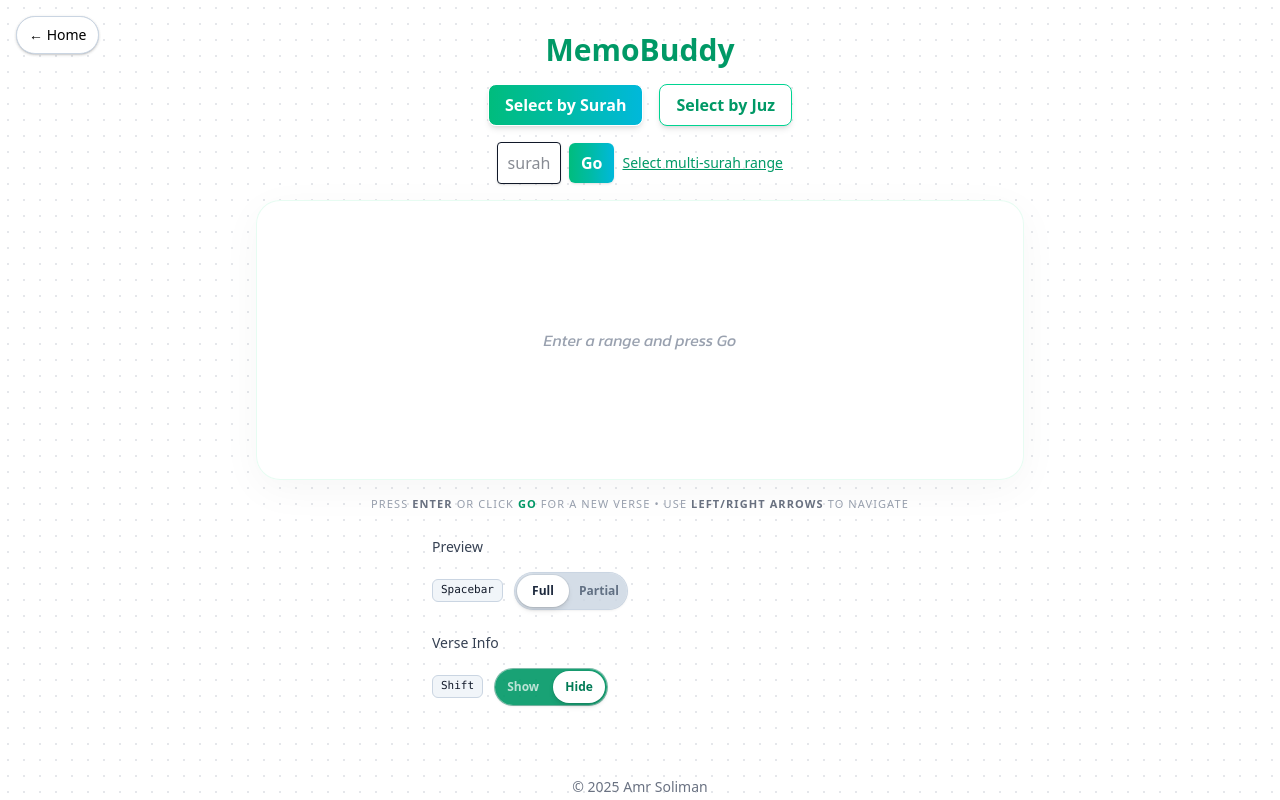
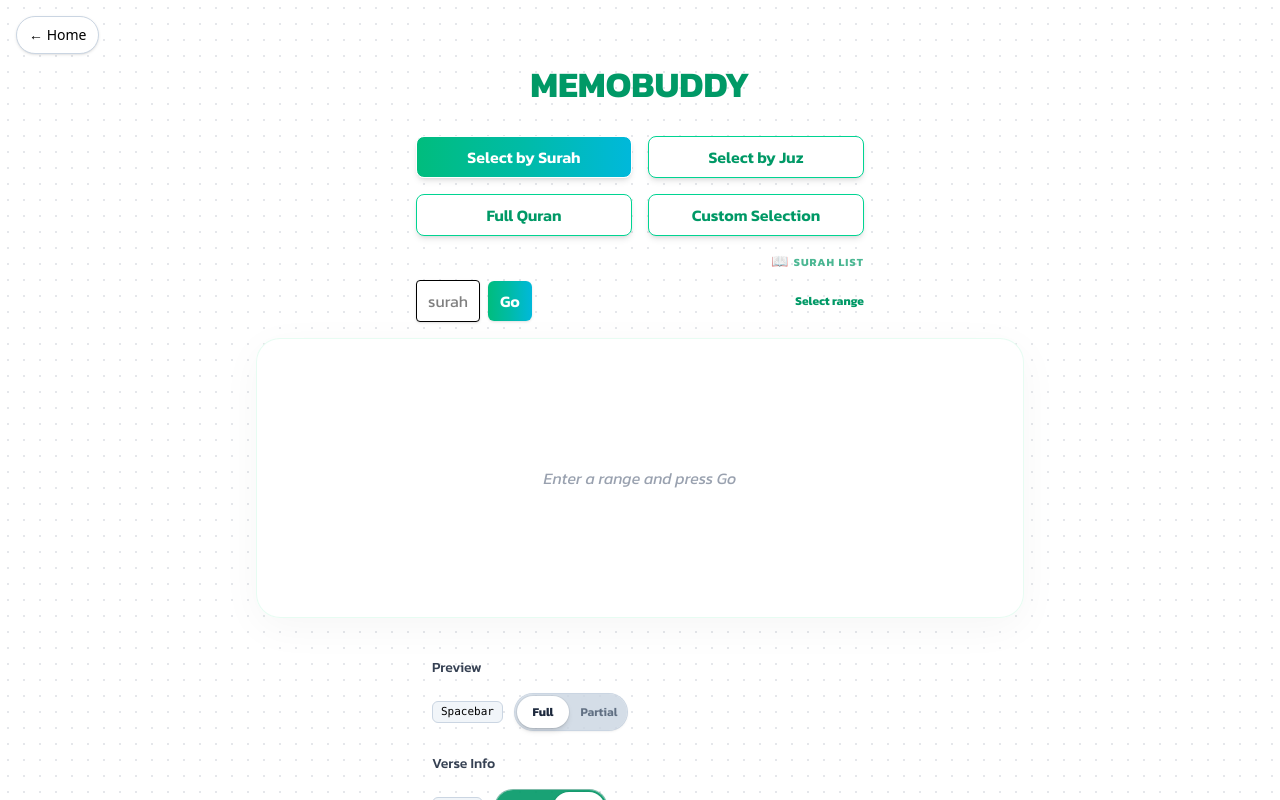
Before and after one commit to awsolim/ayahvault, a React (Vite) app: page /memobuddy in a window 1280 px wide. Both pictures are taken after a click on the button "Select by Surah". Shown: the top 800 px of the page. Built offline with nearby package versions, Linux system fonts and the light colour scheme; no server answers; a web font is replaced by a local one.

Commit message:
added two new modes: full and custom

```diff
--- a/src/apps/memobuddy/MemoBuddy.tsx
+++ b/src/apps/memobuddy/MemoBuddy.tsx
@@ -1,5 +1,6 @@
+// src/apps/memobuddy/MemoBuddy.tsx
+
 import { useState, useCallback } from 'react';
-import { useNavigate } from 'react-router-dom';
 import Footer from '../../components/layout/Footer';
 import { useRandomVerse } from './hooks/useRandomVerse';
 import { useKeyboardNav } from './hooks/useKeyboardNav';
@@ -8,114 +9,115 @@ import { RangeInput } from './components/RangeInput';
 import { VerseCard } from './components/VerseCard';
 import { PreviewControls } from './components/PreviewControls';
 import { InfoToggle } from './components/InfoToggle';
+import { CustomSelection } from './components/CustomSelection';
+import { SurahReference } from './components/SurahReference'; // NEW Component
 import Seo from '../../lib/Seo';
 
-export function MemoBuddy() {
-  const nav = useNavigate();
-
-  // UI state
-  const [mode, setMode] = useState<'surah' | 'juz' | null>(null);
+export default function MemoBuddy() {
+  const [mode, setMode] = useState<'surah' | 'juz' | 'full' | 'custom' | null>(null);
   const [rangeStart, setRangeStart] = useState<string>('');
   const [rangeEnd, setRangeEnd] = useState<string>('');
   const [useMultiRange, setUseMultiRange] = useState(false);
+
+  const [isRefOpen, setIsRefOpen] = useState(false); // Modal state
+
+  const [customConfig, setCustomConfig] = useState({
+    type: 'include',
+    items: [] as {type: 'surah' | 'juz', val: number}[],
+    exact: { startSurah: 1, startAyah: 1, endSurah: 1, endAyah: 7 }
+  });
+
   const [partialMode, setPartialMode] = useState(false);
   const [partialWordCount, setPartialWordCount] = useState(1);
   const [showInfo, setShowInfo] = useState(true);
   const [hasInteracted, setHasInteracted] = useState(false);
 
-  // Logic hooks
   const {
     randomVerse, errorMessage,
     generateRandomVerse, navigateToAdjacentVerse
   } = useRandomVerse();
 
-  // Keyboard nav
+  const handleGo = useCallback(() => {
+    const activeEl = document.activeElement;
+    if (activeEl && (activeEl.tagName === 'INPUT' || activeEl.tagName === 'SELECT')) {
+      if (mode === 'custom') return;
+    }
+    if (!mode) return;
+    setHasInteracted(true);
+    let config: any = {};
+    if (mode === 'surah' || mode === 'juz') {
+      config = {
+        start: rangeStart || "1",
+        end: useMultiRange ? (rangeEnd || rangeStart || "1") : (rangeStart || "1")
+      };
+    } else if (mode === 'custom') {
+      config = customConfig;
+    } else if (mode === 'full') {
+      config = {};
+    }
+    generateRandomVerse(mode, config);
+  }, [mode, rangeStart, rangeEnd, useMultiRange, customConfig, generateRandomVerse]);
+
   useKeyboardNav(
-    randomVerse,
-    partialMode,
-    () => {
-      setHasInteracted(true);
-      const start = Number(rangeStart);
-      const end = useMultiRange ? Number(rangeEnd) : start;
-      generateRandomVerse(mode!, start, end);
-    },
-    () => setPartialMode(p => !p),
-    (delta) => setPartialWordCount(c => Math.max(1, c + delta)),
-    (offset) => {
-      const start = Number(rangeStart);
-      const end = useMultiRange ? Number(rangeEnd) : start;
-      navigateToAdjacentVerse(offset, mode!, start, end);
-    }
+    randomVerse, partialMode, handleGo,
+    () => setPartialMode(v => !v),
+    (delta) => setPartialWordCount(prev => Math.max(1, prev + delta)),
+    (offset) => navigateToAdjacentVerse(offset)
   );
 
-  // Touch UI prev/next handlers for VerseCard
-  const handlePrev = useCallback(() => {
-    if (!mode) return;
-    const start = Number(rangeStart);
-    const end = useMultiRange ? Number(rangeEnd) : start;
-    navigateToAdjacentVerse(-1, mode, start, end);
-  }, [mode, rangeStart, rangeEnd, useMultiRange, navigateToAdjacentVerse]);
+  return (
+    <div className="flex flex-col items-center min-h-screen py-8 px-4 font-kanit relative">
+      <Seo title="MemoBuddy" />
 
-  const handleNext = useCallback(() => {
-    if (!mode) return;
-    const start = Number(rangeStart);
-    const end = useMultiRange ? Number(rangeEnd) : start;
-    navigateToAdjacentVerse(1, mode, start, end);
-  }, [mode, rangeStart, rangeEnd, useMultiRange, navigateToAdjacentVerse]);
+      {/* 114 Surahs Reference Modal */}
+      <SurahReference isOpen={isRefOpen} onClose={() => setIsRefOpen(false)} />
 
-  return (
-    <div className="min-h-screen flex flex-col items-center justify-center text-gray-900">
-      <Seo
-        title="MemoBuddy – Random Quran Verse Generator | AyahVault"
-        description="Generate random Quran verses by Surah or Juz for memorization and reflection. Toggle partial previews and navigate verses easily."
-        canonical="https://ayahvault.com/memobuddy"
-        ogTitle="MemoBuddy – Random Quran Verse Generator"
-        ogDescription="Select Surah or Juz and get a random ayah for practice."
-        ogImage="https://ayahvault.com/og/memobuddy.png"
-        ogUrl="https://ayahvault.com/memobuddy"
-        keywords="random Quran verse, Quran memorization, Surah generator, Juz generator"
-      />
+      <h1 className="text-4xl font-bold text-emerald-600 mb-8">MEMOBUDDY</h1>
 
-      {/* Home button */}
+      <div className="w-full max-w-md">
+        <ModeSelector mode={mode} onSelect={(m) => setMode(m)} />
+
+        {/* Small Reference Trigger Button - Properly placed on both mobile/web */}
+        {(mode === 'surah' || mode === 'custom') && (
+          <div className="flex justify-end mb-2">
             <button
-        onClick={() => nav('/')}
-        className="fixed top-4 left-4 bg-white border border-slate-300 rounded-full px-3 py-2 text-sm font-medium shadow hover:bg-emerald-50"
+              onClick={() => setIsRefOpen(true)}
+              className="text-[11px] font-bold text-emerald-600/70 hover:text-emerald-600 flex items-center gap-1 uppercase tracking-widest transition-colors"
             >
-        ← Home
+              <span className="text-sm">📖</span> Surah List
             </button>
+          </div>
+        )}
 
-      <h1 className="text-3xl font-bold text-emerald-600 mb-4">MemoBuddy</h1>
+        {mode === 'custom' && (
+          <CustomSelection config={customConfig} setConfig={setCustomConfig} />
+        )}
 
-      {/* 1. Mode selector */}
-      <ModeSelector
-        mode={mode}
-        onSelect={m => {
-          setMode(m);
-          setRangeStart('');
-          setRangeEnd('');
-          setUseMultiRange(false);
-          setHasInteracted(false);
-        }}
-      />
-
-      {/* 2. Range inputs + Go */}
-      {mode && (
+        {(mode === 'surah' || mode === 'juz') && (
           <RangeInput
             mode={mode}
-          rangeStart={rangeStart} setRangeStart={setRangeStart}
-          rangeEnd={rangeEnd} setRangeEnd={setRangeEnd}
+            rangeStart={rangeStart}
+            rangeEnd={rangeEnd}
             useMultiRange={useMultiRange}
-          onGo={() => {
-            setHasInteracted(true);
-            const start = Number(rangeStart);
-            const end = useMultiRange ? Number(rangeEnd) : start;
-            generateRandomVerse(mode, start, end);
-          }}
-          toggleMulti={() => setUseMultiRange(p => !p)}
+            setRangeStart={setRangeStart}
+            setRangeEnd={setRangeEnd}
+            onGo={handleGo}
+            toggleMulti={() => setUseMultiRange(!useMultiRange)}
           />
         )}
 
-      {/* 3. Verse display */}
+        {mode === 'full' && (
+          <div className="mb-4 flex justify-center">
+            <button
+              onClick={handleGo}
+              className="w-full px-6 py-3 rounded-xl text-white bg-gradient-to-r from-emerald-500 via-teal-500 to-cyan-500 font-bold shadow-lg hover:brightness-110 hover:scale-[1.02] transition-all duration-300"
+            >
+              GO — GENERATE VERSE
+            </button>
+          </div>
+        )}
+      </div>
+
       <VerseCard
         verse={randomVerse}
         errorMessage={errorMessage}
@@ -123,19 +125,11 @@ export function MemoBuddy() {
         partialMode={partialMode}
         partialWordCount={partialWordCount}
         showInfo={showInfo}
-        onPrev={handlePrev}
-        onNext={handleNext}
+        onPrev={() => navigateToAdjacentVerse(-1)}
+        onNext={() => navigateToAdjacentVerse(1)}
       />
 
-      {/* Keyboard Shortcut Hint (Visible on computer/large screens only) */}
-      <div className="hidden lg:block mt-4 text-[11px] text-gray-400 uppercase tracking-widest text-center select-none">
-        Press <span className="font-bold text-gray-500">Enter</span> or click <span className="text-emerald-600 font-bold">Go</span> for a new verse •
-        Use <span className="font-bold text-gray-500">Left/Right arrows</span> to navigate
-      </div>
-
-      {/* 4. Settings — two aligned rows */}
-      <div className="w-full max-w-md px-4 mt-6 space-y-6">
-        {/* Row 1: Preview — label (col 1) | controls (col 2) */}
+      <div className="w-full max-w-md px-4 mt-10 space-y-6">
         <div className="grid grid-cols-[auto,1fr] items-center gap-4">
           <span className="text-sm font-medium text-gray-700">Preview</span>
           <PreviewControls
@@ -146,13 +140,9 @@ export function MemoBuddy() {
           />
         </div>
 
-        {/* Row 2: Verse Info — label (col 1) | controls (col 2) */}
         <div className="grid grid-cols-[auto,1fr] items-center gap-4">
           <span className="text-sm font-medium text-gray-700">Verse Info</span>
-          <InfoToggle
-            showInfo={showInfo}
-            setShowInfo={setShowInfo}
-          />
+          <InfoToggle showInfo={showInfo} setShowInfo={setShowInfo} />
         </div>
       </div>
 
@@ -160,5 +150,3 @@ export function MemoBuddy() {
     </div>
   );
 }
-
-export default MemoBuddy;
--- /dev/null
+++ b/src/apps/memobuddy/components/CustomSelection.tsx
@@ -0,0 +1,86 @@
+// src/apps/memobuddy/components/CustomSelection.tsx
+
+import React, { useState } from 'react';
+
+export function CustomSelection({ config, setConfig }: any) {
+  const [inputValue, setInputValue] = useState('');
+  const [itemType, setItemType] = useState<'surah' | 'juz'>('surah');
+
+  const handleAdd = () => {
+    const val = parseInt(inputValue);
+    if (isNaN(val)) return;
+
+    // Check bounds
+    if (itemType === 'surah' && (val < 1 || val > 114)) return;
+    if (itemType === 'juz' && (val < 1 || val > 30)) return;
+
+    setConfig((prev: any) => ({
+      ...prev,
+      type: 'include', // Default to include when adding specific items
+      items: [...prev.items, { type: itemType, val }]
+    }));
+    setInputValue('');
+  };
+
+  // NEW: Handle Enter key inside the textbox
+  const handleKeyDown = (e: React.KeyboardEvent) => {
+    if (e.key === 'Enter') {
+      e.preventDefault();
+      e.stopPropagation(); // Stops MemoBuddy from generating a verse
+      handleAdd();
+    }
+  };
+
+  const removeItem = (index: number) => {
+    setConfig((prev: any) => ({
+      ...prev,
+      items: prev.items.filter((_: any, i: number) => i !== index)
+    }));
+  };
+
+  return (
+    <div className="mb-6 space-y-4 animate-in fade-in slide-in-from-top-2">
+      <div className="flex items-center gap-2">
+        <select
+          value={itemType}
+          onChange={(e) => setItemType(e.target.value as any)}
+          className="border rounded-lg px-2 py-2 bg-white text-sm font-semibold text-emerald-700 shadow-sm outline-none focus:ring-2 focus:ring-emerald-300"
+        >
+          <option value="surah">Surah #</option>
+          <option value="juz">Juz #</option>
+        </select>
+
+        <input
+          type="text"
+          inputMode="numeric"
+          placeholder="e.g. 67"
+          value={inputValue}
+          onChange={(e) => setInputValue(e.target.value.replace(/\D/g, ''))}
+          onKeyDown={handleKeyDown} // Trigger local add on Enter
+          className="flex-1 border rounded-lg px-4 py-2 bg-white shadow-sm focus:ring-2 focus:ring-emerald-300 outline-none"
+        />
+
+        <button
+          onClick={handleAdd}
+          className="px-4 py-2 bg-emerald-100 text-emerald-700 rounded-lg font-bold hover:bg-emerald-200 transition-colors"
+        >
+          Add
+        </button>
+      </div>
+
+      {config.items.length > 0 && (
+        <div className="flex flex-wrap gap-2">
+          {config.items.map((item: any, idx: number) => (
+            <span
+              key={idx}
+              className="flex items-center gap-1 bg-white border border-emerald-200 text-emerald-700 px-3 py-1 rounded-full text-xs font-bold shadow-sm"
+            >
+              {item.type.toUpperCase()} {item.val}
+              <button onClick={() => removeItem(idx)} className="ml-1 text-emerald-400 hover:text-red-500">×</button>
+            </span>
+          ))}
+        </div>
+      )}
+    </div>
+  );
+}
--- a/src/apps/memobuddy/components/ModeSelector.tsx
+++ b/src/apps/memobuddy/components/ModeSelector.tsx
@@ -1,26 +1,32 @@
 // src/apps/memobuddy/components/ModeSelector.tsx
 
 interface ModeSelectorProps {
-  mode: 'surah' | 'juz' | null;
-  onSelect: (mode: 'surah' | 'juz') => void;
+  mode: 'surah' | 'juz' | 'full' | 'custom' | null;
+  onSelect: (mode: 'surah' | 'juz' | 'full' | 'custom') => void;
 }
 
-/** Renders the two big buttons to pick Surah vs Juz */
 export function ModeSelector({ mode, onSelect }: ModeSelectorProps) {
+  const options = [
+    { id: 'surah', label: 'Select by Surah' },
+    { id: 'juz', label: 'Select by Juz' },
+    { id: 'full', label: 'Full Quran' },
+    { id: 'custom', label: 'Custom Selection' }
+  ] as const;
+
   return (
-    <div className="mb-4 flex space-x-4">
-      {(['surah','juz'] as const).map(m => (
+    <div className="mb-4 grid grid-cols-2 gap-4">
+      {options.map(opt => (
         <button
-          key={m}
-          onClick={() => onSelect(m)}
+          key={opt.id}
+          onClick={() => onSelect(opt.id)}
           className={`
             px-4 py-2 rounded-lg border font-semibold shadow-md transition-all duration-300 ease-in-out
-            ${mode === m
+            ${mode === opt.id
               ? 'text-white bg-gradient-to-r from-emerald-500 via-teal-500 to-cyan-500 hover:brightness-110 hover:scale-105 shadow-lg'
               : 'bg-white text-emerald-600 border-emerald-400 hover:bg-emerald-50 hover:scale-105'}
           `}
         >
-          Select by {m.charAt(0).toUpperCase() + m.slice(1)}
+          {opt.label}
         </button>
       ))}
     </div>
--- a/src/apps/memobuddy/components/RangeInput.tsx
+++ b/src/apps/memobuddy/components/RangeInput.tsx
@@ -11,14 +11,19 @@ interface RangeInputProps {
   toggleMulti: () => void;
 }
 
-/** Handles the “start” and optional “end” inputs plus Go/toggle link */
 export function RangeInput({
-  mode,
-  rangeStart, rangeEnd, useMultiRange,
+  mode, rangeStart, rangeEnd, useMultiRange,
   setRangeStart, setRangeEnd, onGo, toggleMulti
 }: RangeInputProps) {
+
+  const handleSubmit = (e: React.FormEvent) => {
+    e.preventDefault();
+    onGo();
+    if (document.activeElement instanceof HTMLElement) document.activeElement.blur();
+  };
+
   return (
-    <div className="mb-4 flex items-center space-x-2">
+    <form onSubmit={handleSubmit} className="mb-4 flex flex-wrap items-center gap-2">
       <input
         type="text" inputMode="numeric" pattern="[0-9]*"
         value={rangeStart}
@@ -26,9 +31,10 @@ export function RangeInput({
         className="border rounded px-2 py-2 w-16 text-center bg-white shadow-sm focus:ring-2 focus:ring-emerald-300"
         placeholder={mode}
       />
+
       {useMultiRange && (
         <>
-          <span>to</span>
+          <span className="text-gray-500">to</span>
           <input
             type="text" inputMode="numeric" pattern="[0-9]*"
             value={rangeEnd}
@@ -38,18 +44,21 @@ export function RangeInput({
           />
         </>
       )}
+
       <button
-        onClick={onGo}
+        type="submit"
         className="px-3 py-2 rounded-md text-white bg-gradient-to-r from-emerald-500 via-teal-500 to-cyan-500 font-semibold shadow hover:brightness-110 hover:scale-105 transition-all duration-300"
       >
         Go
       </button>
+
       <button
+        type="button"
         onClick={toggleMulti}
-        className="text-sm font-medium text-emerald-600 underline hover:text-teal-600 transition"
+        className="text-xs text-emerald-600 font-bold hover:underline ml-auto"
       >
-        {useMultiRange ? 'Use single range' : `Select multi-${mode} range`}
+        {useMultiRange ? 'Switch to single' : 'Select range'}
       </button>
-    </div>
+    </form>
   );
 }
--- /dev/null
+++ b/src/apps/memobuddy/components/SurahReference.tsx
@@ -0,0 +1,72 @@
+// src/apps/memobuddy/components/SurahReference.tsx
+
+import React from 'react';
+
+const surahNames = [
+  "Al-Fatihah", "Al-Baqarah", "Aali 'Imran", "An-Nisa'", "Al-Ma'idah", "Al-An'am", "Al-A'raf", "Al-Anfal", "At-Tawbah", "Yunus",
+  "Hud", "Yusuf", "Ar-Ra'd", "Ibrahim", "Al-Hijr", "An-Nahl", "Al-Isra'", "Al-Kahf", "Maryam", "Ta-Ha",
+  "Al-Anbiya'", "Al-Hajj", "Al-Mu'minun", "An-Nur", "Al-Furqan", "Ash-Shu'ara'", "An-Naml", "Al-Qasas", "Al-'Ankabut", "Ar-Rum",
+  "Luqman", "As-Sajdah", "Al-Ahzab", "Saba'", "Fatir", "Ya-Sin", "As-Saffat", "Sad", "Az-Zumar", "Ghafir",
+  "Fussilat", "Ash-Shura", "Az-Zukhruf", "Ad-Dukhan", "Al-Jathiyah", "Al-Ahqaf", "Muhammad", "Al-Fath", "Al-Hujurat", "Qaf",
+  "Adh-Dhariyat", "At-Tur", "An-Najm", "Al-Qamar", "Ar-Rahman", "Al-Waqi'ah", "Al-Hadid", "Al-Mujadilah", "Al-Hashr", "Al-Mumtahanah",
+  "As-Saff", "Al-Jumu'ah", "Al-Munafiqun", "At-Taghabun", "At-Talaq", "At-Tahrim", "Al-Mulk", "Al-Qalam", "Al-Haqqah", "Al-Ma'arij",
+  "Nuh", "Al-Jinn", "Al-Muzzammil", "Al-Muddaththir", "Al-Qiyamah", "Al-Insan", "Al-Mursalat", "An-Naba'", "An-Nazi'at", "'Abasa",
+  "At-Takwir", "Al-Infitar", "Al-Mutaffifin", "Al-Inshiqaq", "Al-Buruj", "At-Tariq", "Al-A'la", "Al-Ghashiyah", "Al-Fajr", "Al-Balad",
+  "Ash-Shams", "Al-Layl", "Ad-Duha", "Ash-Sharh", "At-Tin", "Al-'Alaq", "Al-Qadr", "Al-Bayyinah", "Az-Zalzalah", "Al-'Adiyat",
+  "Al-Qari'ah", "At-Takathur", "Al-'Asr", "Al-Humazah", "Al-Fil", "Quraysh", "Al-Ma'un", "Al-Kawthar", "Al-Kafirun", "An-Nasr",
+  "Al-Masad", "Al-Ikhlas", "Al-Falaq", "An-Nas"
+];
+
+interface SurahReferenceProps {
+  isOpen: boolean;
+  onClose: () => void;
+}
+
+export function SurahReference({ isOpen, onClose }: SurahReferenceProps) {
+  if (!isOpen) return null;
+
+  return (
+    <div className="fixed inset-0 z-[100] flex items-center justify-center p-4 bg-black/40 backdrop-blur-sm animate-in fade-in duration-200">
+      <div className="bg-white w-full max-w-lg max-h-[80vh] rounded-3xl shadow-2xl overflow-hidden flex flex-col border border-emerald-100">
+
+        {/* Header */}
+        <div className="p-5 border-b flex justify-between items-center bg-emerald-50">
+          <h2 className="text-xl font-bold text-emerald-800">Surah Reference</h2>
+          <button
+            onClick={onClose}
+            className="w-10 h-10 flex items-center justify-center rounded-full hover:bg-emerald-100 text-emerald-600 text-2xl font-bold transition-colors"
+          >
+            ×
+          </button>
+        </div>
+
+        {/* List Content */}
+        <div className="overflow-y-auto p-4 grid grid-cols-2 gap-2">
+          {surahNames.map((name, index) => (
+            <div
+              key={index}
+              className="flex items-center gap-3 p-2 rounded-xl border border-slate-50 hover:bg-emerald-50 hover:border-emerald-100 transition-all group"
+            >
+              <span className="w-8 h-8 flex items-center justify-center rounded-lg bg-emerald-600 text-white text-xs font-bold shadow-sm">
+                {index + 1}
+              </span>
+              <span className="text-sm font-semibold text-slate-700 group-hover:text-emerald-800">
+                {name}
+              </span>
+            </div>
+          ))}
+        </div>
+
+        {/* Footer */}
+        <div className="p-4 bg-slate-50 border-t text-center">
+          <button
+            onClick={onClose}
+            className="px-8 py-2 bg-emerald-600 text-white font-bold rounded-xl shadow hover:bg-emerald-700 transition-all"
+          >
+            Close
+          </button>
+        </div>
+      </div>
+    </div>
+  );
+}
--- a/src/apps/memobuddy/hooks/useRandomVerse.ts
+++ b/src/apps/memobuddy/hooks/useRandomVerse.ts
@@ -1,82 +1,80 @@
 // src/apps/memobuddy/hooks/useRandomVerse.ts
 
-import { useState } from 'react';
-import quran from '../../../assets/quran.json';       // ← original data import
-import type { Verse } from '../../../assets/types';               // ← shared Verse interface
+import { useState, useCallback } from 'react';
+import quranData from '../../../assets/quran.json';
+import type { Verse } from '../../../assets/types';
 
-/**
- * Encapsulates verse‐generation logic.
- * Returns the current verse, any error message, and functions to generate or navigate.
- */
+const quran = quranData as Verse[];
+
 export function useRandomVerse() {
   const [randomVerse, setRandomVerse] = useState<Verse | null>(null);
-  const [errorMessage, setErrorMessage] = useState<string>('');
+  const [errorMessage, setErrorMessage] = useState('');
+  const [currentPool, setCurrentPool] = useState<Verse[]>([]);
 
-  /** Pick a random verse in the given numeric range of surah/juz */
-  function generateRandomVerse(
-    mode: 'surah' | 'juz',
-    rangeStart: number,
-    rangeEnd: number,
-  ) {
+  const generateRandomVerse = useCallback((mode: string, config: any) => {
     setErrorMessage('');
+    let filtered: Verse[] = [];
 
-    const lower = Math.min(rangeStart, rangeEnd);
-    const upper = Math.max(rangeStart, rangeEnd);
+    try {
+      if (mode === 'full') {
+        filtered = quran;
+      }
+      else if (mode === 'surah' || mode === 'juz') {
+        const key = mode as 'surah' | 'juz';
+        const start = parseInt(config.start);
+        const end = parseInt(config.end);
+        const lower = Math.min(start, end);
+        const upper = Math.max(start, end);
+        filtered = quran.filter(v => v[key] >= lower && v[key] <= upper);
+      }
+      else if (mode === 'custom') {
+        const { type, items, exact } = config;
 
-    // Validate bounds
-    if (
-      (mode === 'surah' && (lower < 1 || upper > 114)) ||
-      (mode === 'juz' && (lower < 1 || upper > 30))
-    ) {
-      setRandomVerse(null);
-      setErrorMessage(`Invalid ${mode === 'surah' ? 'Surah' : 'Juz'} range.`);
-      return;
+        if (type === 'exact') {
+          const startVal = exact.startSurah * 1000 + (exact.startAyah || 1);
+          const endVal = exact.endSurah * 1000 + (exact.endAyah || 999);
+          filtered = quran.filter(v => {
+            const currentVal = v.surah * 1000 + v.ayah;
+            return currentVal >= startVal && currentVal <= endVal;
+          });
+        } else {
+          filtered = quran.filter(v => {
+            const inSelection = items.some((item: any) =>
+              item.type === 'surah' ? v.surah === item.val : v.juz === item.val
+            );
+            return type === 'include' ? inSelection : !inSelection;
+          });
+        }
       }
 
-    // Filter and pick
-    const filtered = quran.filter((v) =>
-      mode === 'surah'
-        ? v.surah >= lower && v.surah <= upper
-        : v.juz >= lower && v.juz <= upper
-    );
-
       if (filtered.length === 0) {
+        setErrorMessage("No verses found.");
         setRandomVerse(null);
-      setErrorMessage('No verses found for this selection.');
-      return;
-    }
-
+        setCurrentPool([]);
+      } else {
+        setCurrentPool(filtered);
         const idx = Math.floor(Math.random() * filtered.length);
         setRandomVerse(filtered[idx]);
       }
+    } catch (err) {
+      setErrorMessage("Error picking verse.");
+    }
+  }, []);
 
-  /** Move forward/backward in the current filtered list */
-  function navigateToAdjacentVerse(
-    offset: number,
-    mode: 'surah' | 'juz',
-    rangeStart: number,
-    rangeEnd: number,
-  ) {
-    if (!randomVerse) return;
+  const navigateToAdjacentVerse = useCallback((offset: number) => {
+    if (currentPool.length === 0 || !randomVerse) return;
+    const currentIndex = currentPool.findIndex(v => v.text === randomVerse.text);
+    if (currentIndex === -1) return;
 
-    const lower = Math.min(rangeStart, rangeEnd);
-    const upper = Math.max(rangeStart, rangeEnd);
-    const filtered = quran.filter((v) =>
-      mode === 'surah'
-        ? v.surah >= lower && v.surah <= upper
-        : v.juz >= lower && v.juz <= upper
-    );
-    const currentIndex = filtered.findIndex(v => v.ayah === randomVerse.ayah);
-    const newIndex = currentIndex + offset;
-    if (newIndex >= 0 && newIndex < filtered.length) {
-      setRandomVerse(filtered[newIndex]);
-    }
-  }
+    const nextIndex = (currentIndex + offset + currentPool.length) % currentPool.length;
+    setRandomVerse(currentPool[nextIndex]);
+  }, [currentPool, randomVerse]);
 
   return {
     randomVerse,
     errorMessage,
     generateRandomVerse,
     navigateToAdjacentVerse,
+    setRandomVerse
   };
 }
```
Lines whose indentation alone changed are shown as unchanged.
